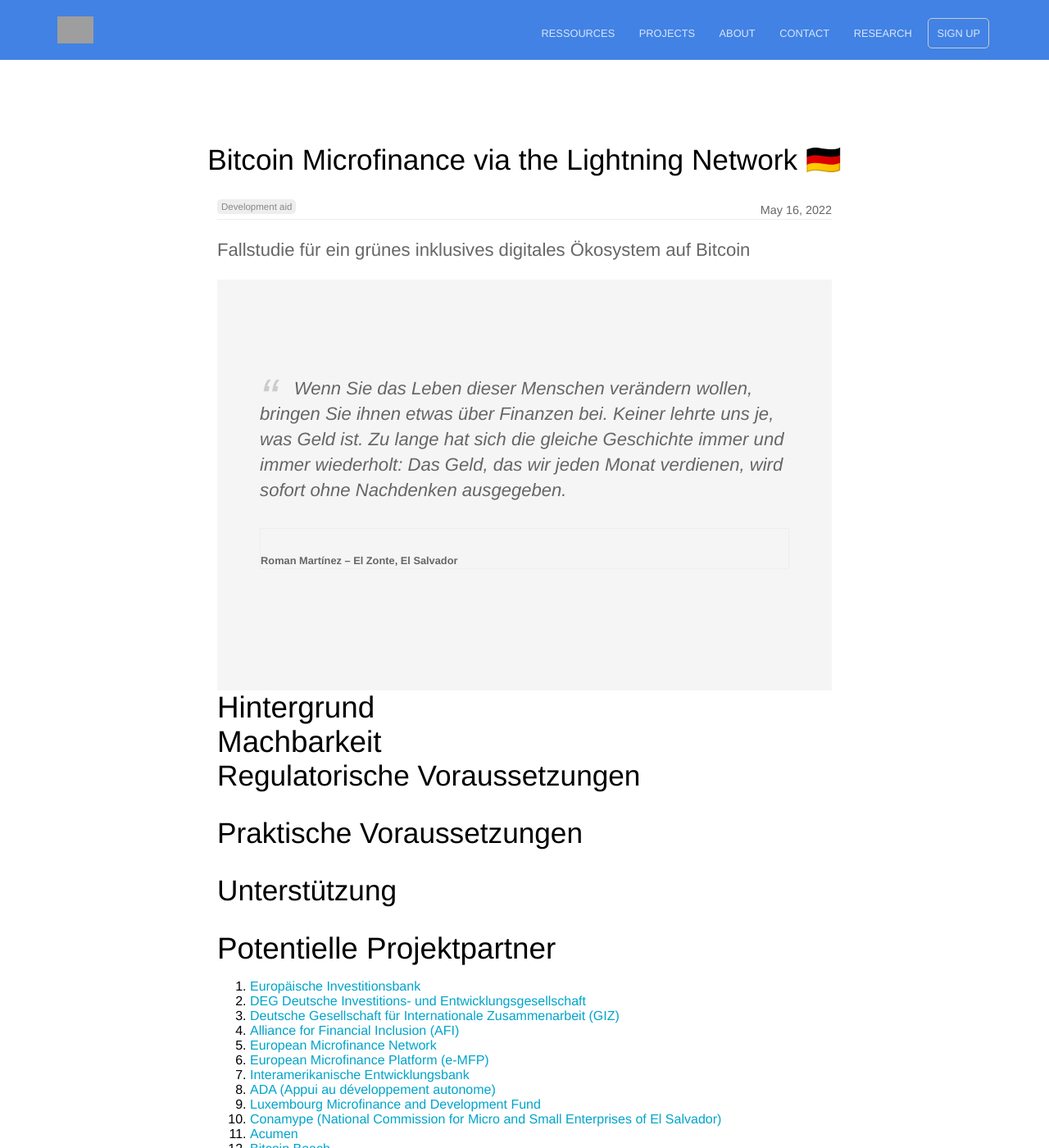
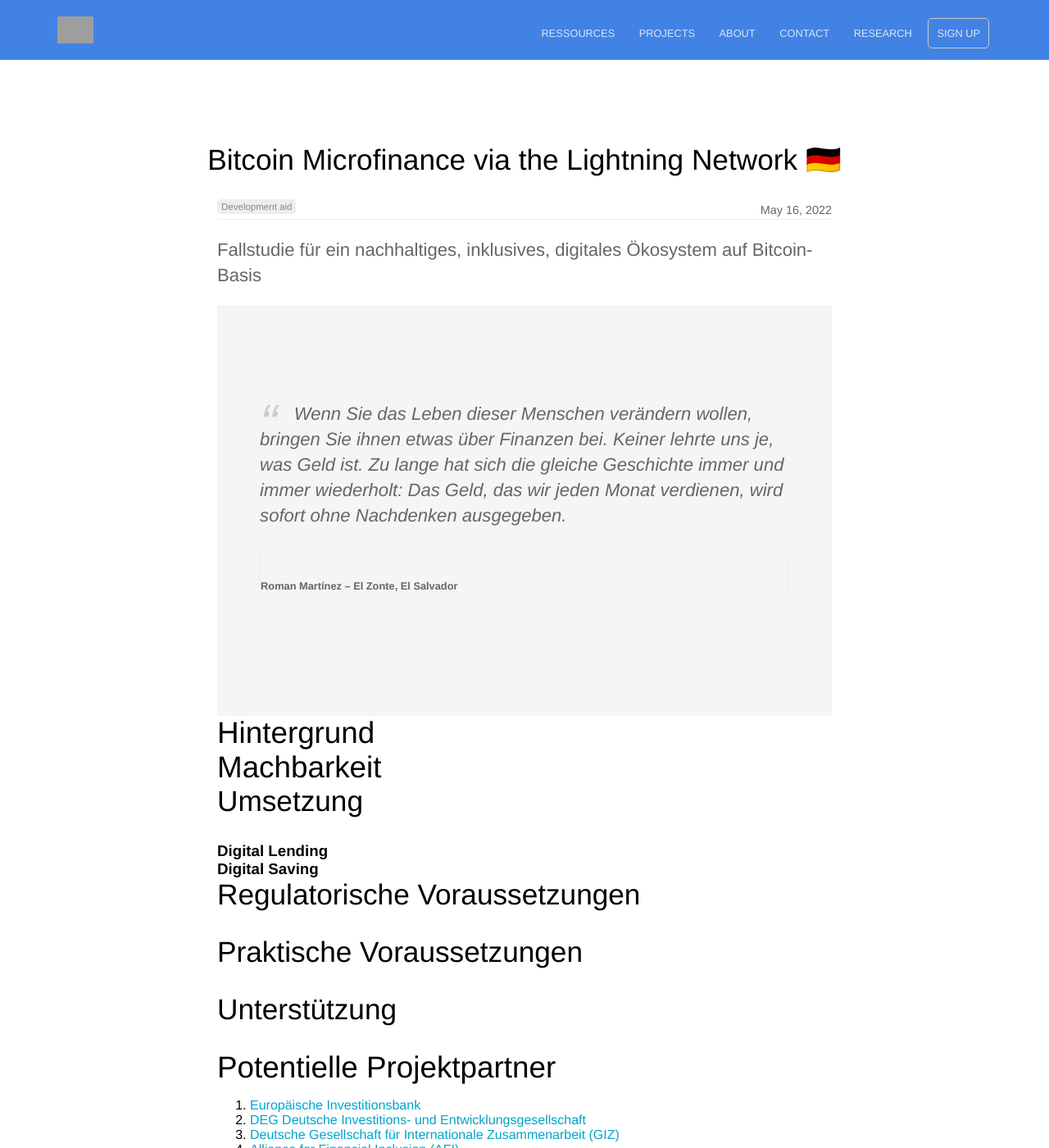
Before and after one commit to Bitcoin-InnovationHub/home, a Jekyll site: the page built from _posts/2022-05-16-bitcoin-microfinance.md, in a window 1280 px wide and 1400 px high. Shown: the whole window at 82% size. Built offline with Jekyll 4.4.1, drawn with Linux system fonts in a browser that asks for light colours; grey boxes are pictures that could not be loaded.

Commit message:
Update 2022-05-16-bitcoin-microfinance.md

```diff
--- a/_posts/2022-05-16-bitcoin-microfinance.md
+++ b/_posts/2022-05-16-bitcoin-microfinance.md
@@ -6,7 +6,7 @@
 author_staff_member: anna
 ---
 
-Fallstudie für ein grünes inklusives digitales Ökosystem auf Bitcoin
+Fallstudie für ein nachhaltiges, inklusives, digitales Ökosystem auf Bitcoin-Basis
 
 <section class="testimonial">
 		<div class="container flex">
@@ -22,6 +22,11 @@
 # Hintergrund
 
 # Machbarkeit
+
+## Umsetzung
+### Digital Lending
+
+### Digital Saving
 
 ## Regulatorische Voraussetzungen
 
```
